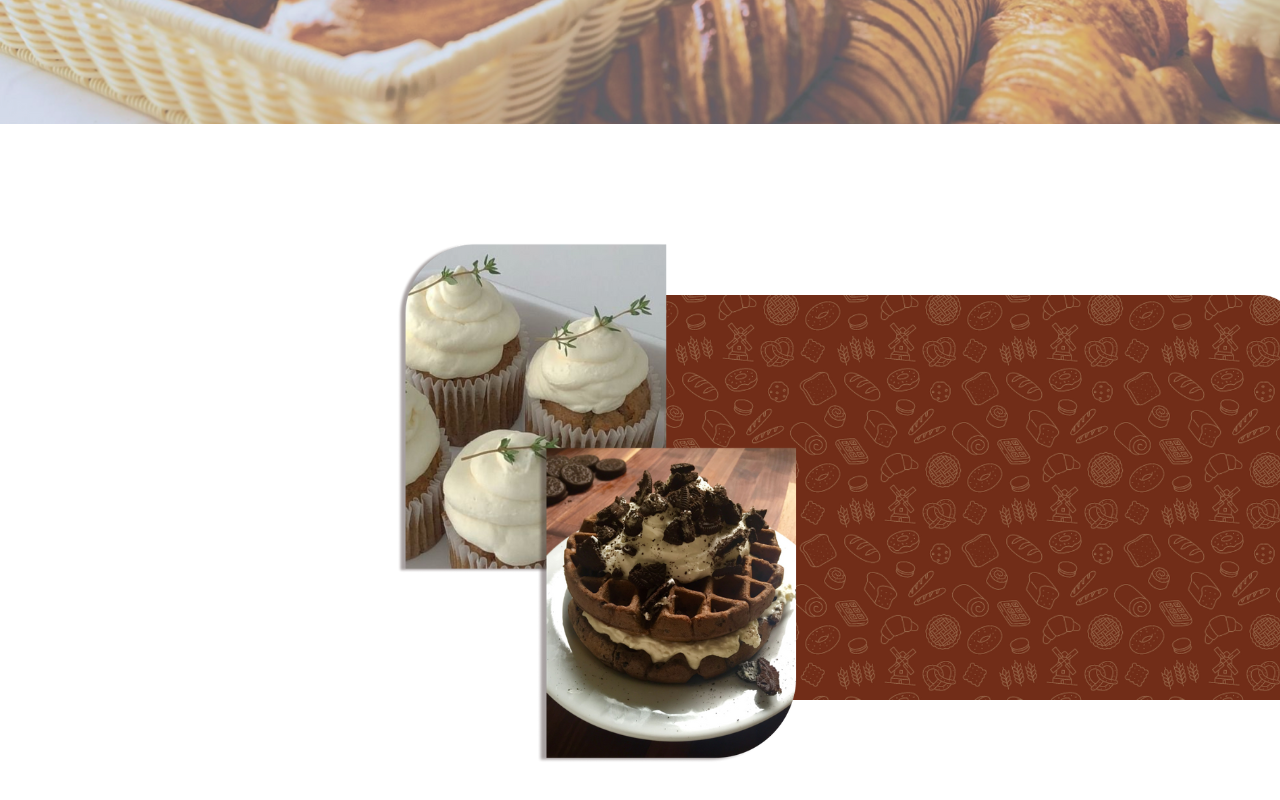
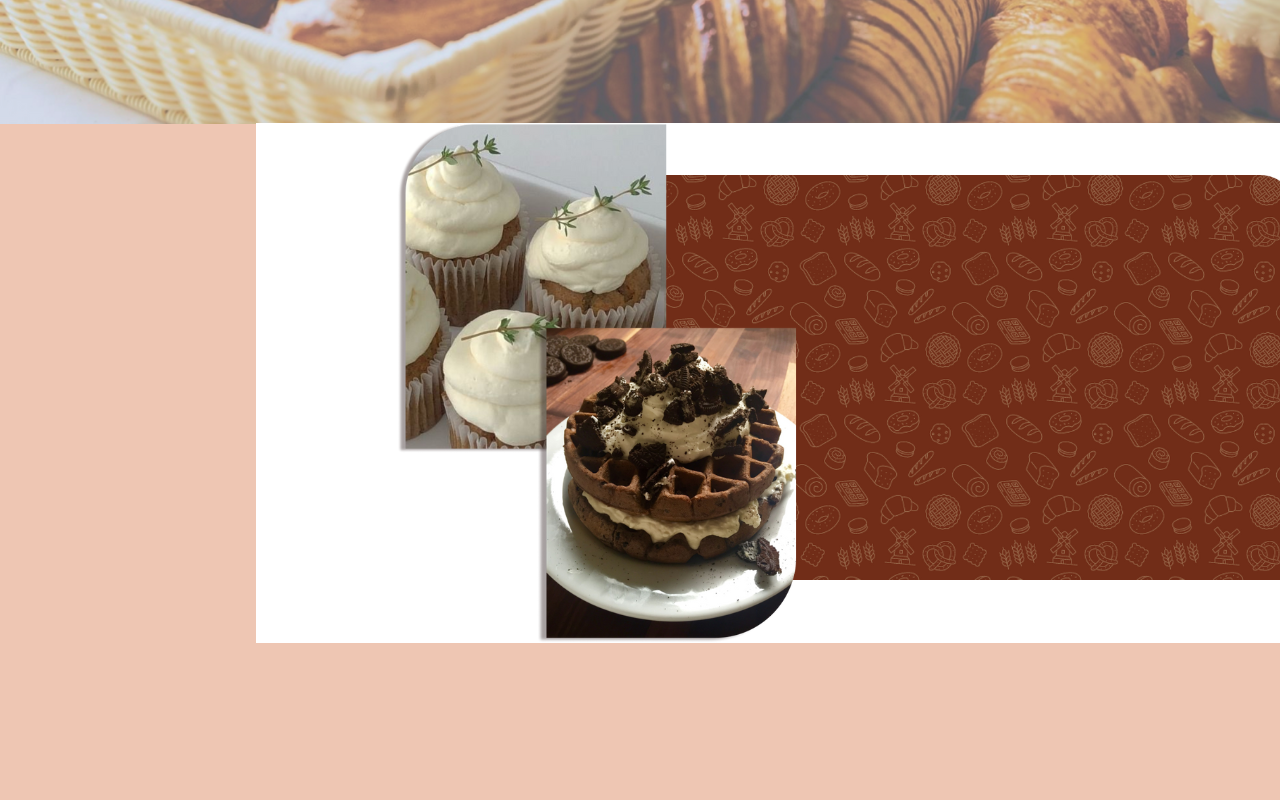
Before and after one commit to Dryzin/Vanda-site, a plain HTML site: page index.html in a window 1280 px wide. Shown: the part 578-1378 px from the top of the page. Drawn offline with Linux system fonts and the light colour scheme.

Commit message:
cor e fundo

```diff
--- a/index.html
+++ b/index.html
@@ -35,6 +35,8 @@
 
         </ul>
     </header>
+
+    <div class="box2"></div>
 
     <div class="promo">
         <img src="imagens/promo.png" alt="">
--- a/style.css
+++ b/style.css
@@ -9,13 +9,13 @@
 }
 
 body {
-    background-color: #ffffff;
+    background-color: #dd89617a;
 }
 
 .promo {
     display: flex;
     position: relative;
-    bottom: 15px;
+    bottom: 650px;
     left: 20%;
     width: 1150px;
     height: 520px;
@@ -49,9 +49,9 @@ body {
     background-color: #ffffff;
     padding: 25px;
     position: relative;
-    bottom: 430px;
+    top: -135px;
+    padding-top: 490px;
     left: 300px;
-
     width: 65.8%;
 }
 
```
